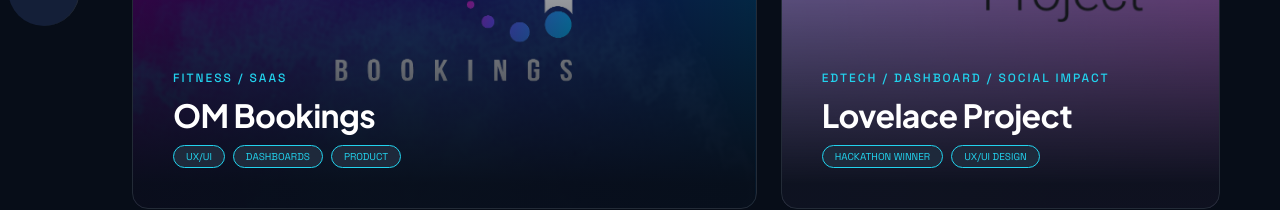
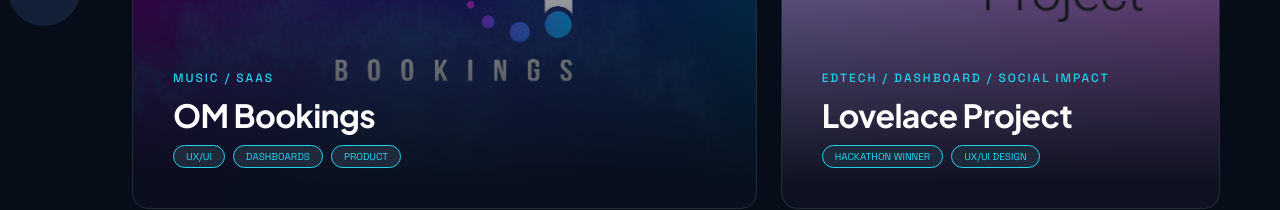
Before and after one commit to kornersin/portafolio-2026, a React (Vite) app: page /projects in a window 1280 px wide. Shown: the part 550-760 px from the top of the page. Built offline with nearby package versions, Linux system fonts and the light colour scheme.

Commit message:
change bookings

```diff
--- a/src/data/projects.js
+++ b/src/data/projects.js
@@ -85,7 +85,7 @@ export const projects = [
         solution: 'We developed an end-to-end ecosystem that synchronizes studio availability with user demand. By implementing a high-fidelity interface and real-time data processing, we eliminated booking conflicts and reduced user drop-off by 40%.',
         description: 'OmBookings is a specialized B2B2C platform designed to bridge the gap between wellness centers and their clients. The focus was on creating a seamless flow from class discovery to checkout, ensuring that the visual language reflects the balance and tranquility of the fitness world.',
         timeline: '3 Months',
-        category: 'Fitness / SaaS',
+        category: 'Music / SaaS',
         gallery: [
             { url: dsHero, type: 'desktop' },
             { url: mbHero, type: 'mobile' },
```
